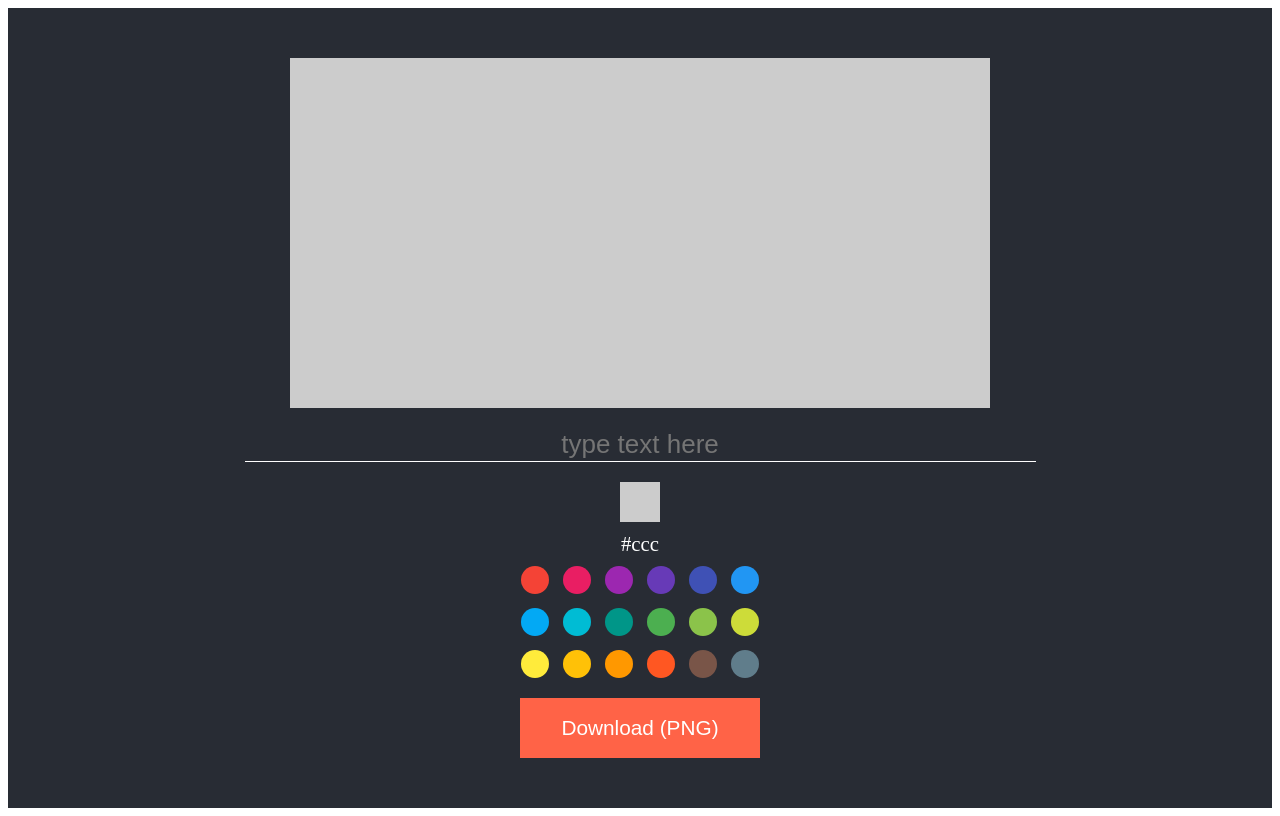
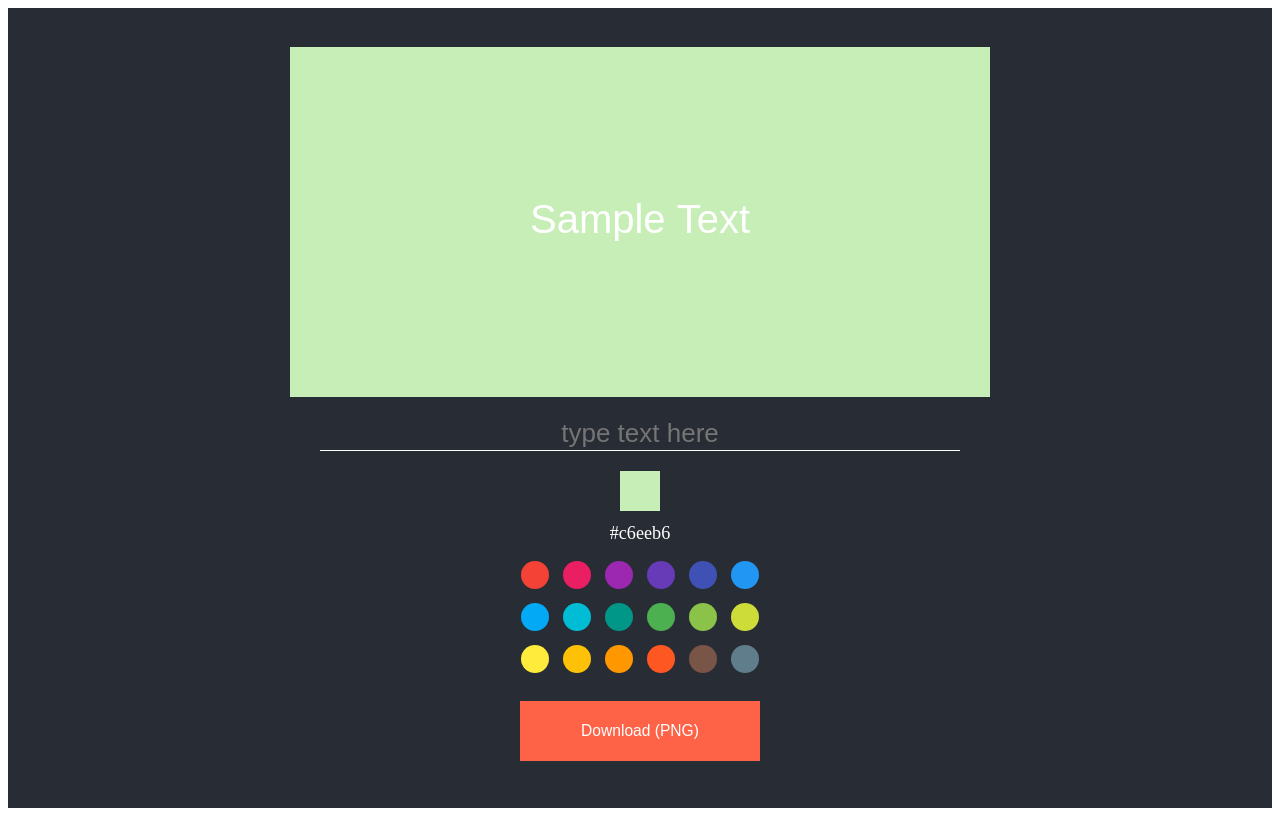
Before and after one commit to banner-maker/banner-maker, a React (Create React App) app: page / in a window 1280 px wide. Built offline with nearby package versions, Linux system fonts and the light colour scheme.

Commit message:
create TextInput component, modify canvas text draw

```diff
--- a/src/App.css
+++ b/src/App.css
@@ -13,8 +13,8 @@
   text-align: center;
 }
 .hexLabel {
-  margin: 10px;
-  font-size: 0.8em;
+  margin: 12px;
+  font-size: 0.7em;
 }
 
 .sampleRect {
@@ -23,13 +23,7 @@
   background-color: beige;
 }
 
-.App-logo {
-  animation: App-logo-spin infinite 20s linear;
-  height: 40vmin;
-  pointer-events: none;
-}
-
-.App-header {
+.App {
   background-color: #282c34;
   min-height: 100vh;
   display: flex;
@@ -52,11 +46,13 @@
   width: 240px;
   height: 60px;
   color: #fff;
-  font-size: 0.8em;
+  font-size: 0.6em;
   background-color: tomato;
   border: none;
+  margin: 8px;
 }
 
 .paletteWrapper {
+  padding-top: 5px;
   padding-bottom: 20px;
 }
--- a/src/App.js
+++ b/src/App.js
@@ -2,14 +2,19 @@ import React, { Component } from "react";
 import "./App.css";
 import Palette from "./Palette";
 import Preview from "./Preview";
+import TextInput from "./TextInput";
 
 class App extends Component {
   state = {
     color: "#ccc",
-    text: "",
+    text: "Sample Text",
     href: "",
-    download: ""
+    download: "banner-image.png"
   };
+
+  componentDidMount() {
+    this.setState({ color: this.getRandomColor() });
+  }
 
   handleChange = color => {
     this.setState({ color: color.hex });
@@ -19,25 +24,27 @@ class App extends Component {
     this.setState({ text: e.target.value });
   };
 
+  getRandomColor = () => {
+    return "#" + Math.floor(Math.random() * 16777215).toString(16);
+  };
+
   clickDownload = e => {
+    // this.setState({ href:})
     // var href = mainCanvas.toDataURL();
     // this.href = href;
     // this.download = "npjy.png";
+  };
+
+  handleCanvasChange = e => {
+    console.log("canvas");
   };
 
   render() {
     const { color, text, href, download } = this.state;
     return (
       <div className="App">
-        <header className="App-header">
-          <Preview color={color} text={text} />
-          <input
-            className="textInput"
-            onChange={this.handleTextChange}
-            type="text"
-            size="50"
-            placeholder="type text here"
-          />
+        <Preview color={color} text={text} onChange={this.handleCanvasChange} />
+        <TextInput onChange={this.handleTextChange} />
         <Palette color={color} onChange={this.handleChange} />
         <button
           className="downbutton"
@@ -47,7 +54,6 @@ class App extends Component {
         >
           Download (PNG)
         </button>
-        </header>
       </div>
     );
   }
--- a/src/Preview.js
+++ b/src/Preview.js
@@ -16,14 +16,13 @@ class Preview extends Component {
     ctx.fillRect(0, 0, canvas.width, canvas.height);
 
     // set text
-    ctx.font = "40px Times New Roman";
-    ctx.fillStyle = "white";
-    ctx.textAlign = "center";
-    ctx.textBaseline = "middle";
-    ctx.fillText(text, canvas.width / 2, canvas.height / 2);
+    this.setFont(canvas, text, {
+      color: "white",
+      size: "40",
+      font: "Arial"
+    });
   }
   componentDidUpdate() {
-    console.log("didupdate");
     const canvas = this.canvasRef.current;
     const ctx = canvas.getContext("2d");
     const { color, text } = this.props;
@@ -31,11 +30,25 @@ class Preview extends Component {
     ctx.fillStyle = color;
     ctx.fillRect(0, 0, canvas.width, canvas.height);
 
-    ctx.fillStyle = "white";
+    this.setFont(canvas, text, {
+      color: "white",
+      size: "40",
+      font: "Arial"
+    });
+
+    const url = canvas.toDataURL();
+    console.log(url);
+  }
+
+  setFont = (canvas, text, args) => {
+    const ctx = canvas.getContext("2d");
+    const { color, size, font } = args;
+    ctx.font = `${size}px ${font}`;
+    ctx.fillStyle = color;
     ctx.textAlign = "center";
     ctx.textBaseline = "middle";
     ctx.fillText(text, canvas.width / 2, canvas.height / 2);
-  }
+  };
 
   render() {
     return (
--- /dev/null
+++ b/src/TextInput.js
@@ -0,0 +1,19 @@
+import React, { Component } from "react";
+
+class TextInput extends Component {
+  render() {
+    return (
+      <>
+        <input
+          className="textInput"
+          onChange={this.props.onChange}
+          type="text"
+          size="40"
+          placeholder="type text here"
+        />
+      </>
+    );
+  }
+}
+
+export default TextInput;
```
Also changed, not shown: 1 other file (tests, documents, lock files or other folders). Lines whose indentation alone changed are shown as unchanged.
